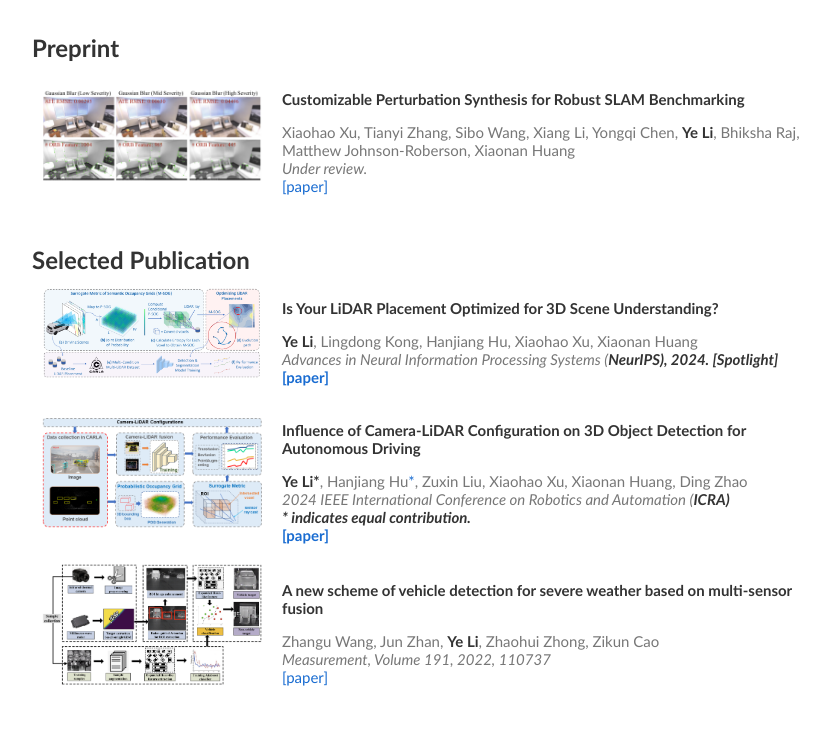
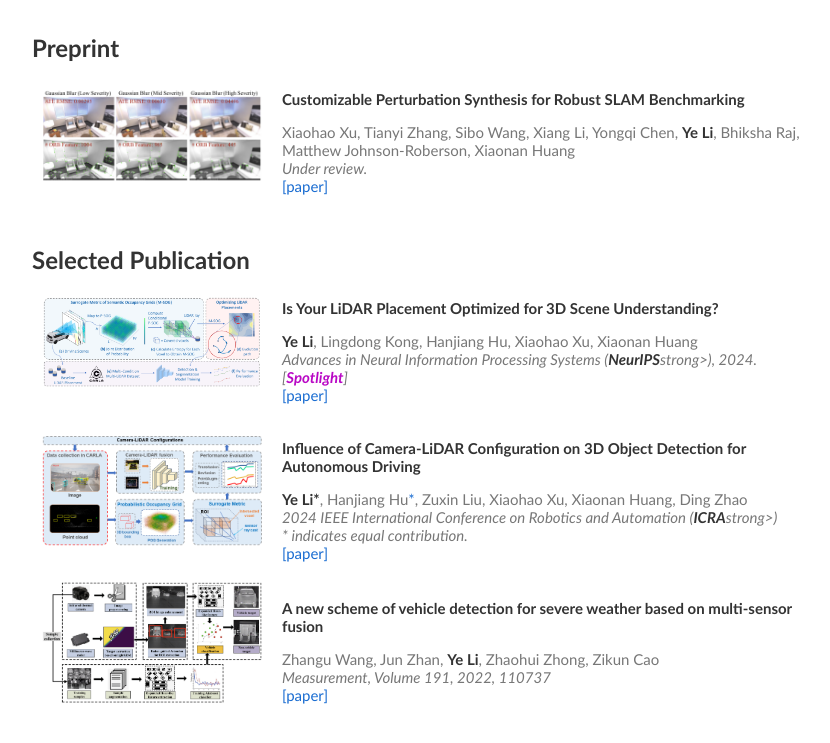
Before and after one commit to ywyeli/ywyeli.github.io, a plain HTML site: page index.html in a window 1280 px wide. Shown: the part 459-1202 px from the top of the page, without its empty margins (218-1048 px from the left). Drawn offline with Linux system fonts and the light colour scheme.

Commit message:
Update index.html

```diff
--- a/index.html
+++ b/index.html
@@ -153,7 +153,7 @@
                     <a href="https://scholar.google.com/citations?user=3Ifn2DoAAAAJ&hl=en"><author>Xiaohao Xu</author></a>,
                     <a href="https://robotics.umich.edu/profile/xiaonan-sean-huang/"><author>Xiaonan Huang</author></a>
                     <br>
-                    <em>Advances in Neural Information Processing Systems (<strong>NeurIPS<strong>), 2024. [Spotlight] </em>
+                    <em>Advances in Neural Information Processing Systems (<strong>NeurIPS</strong>strong>), 2024. [<strong style="color:#B908C5">Spotlight</strong>] </em>
                     <br>
                     <a href="https://arxiv.org/abs/2403.17009">[paper]</a>
                 </td>
@@ -177,7 +177,7 @@
                     <a href="https://robotics.umich.edu/profile/xiaonan-sean-huang/"><author>Xiaonan Huang</author></a>,
                     <a href="https://www.meche.engineering.cmu.edu/directory/bios/zhao-ding.html"><author>Ding Zhao</author></a>
                     <br>
-                    <em>2024 IEEE International Conference on Robotics and Automation (<strong>ICRA<strong>) </em>
+                    <em>2024 IEEE International Conference on Robotics and Automation (<strong>ICRA</strong>strong>) </em>
                     <br>
                     <em><span style="text-transform:uppercase">*</span> indicates equal contribution. </em>
                     <br>
```
